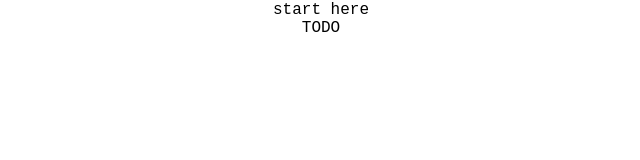
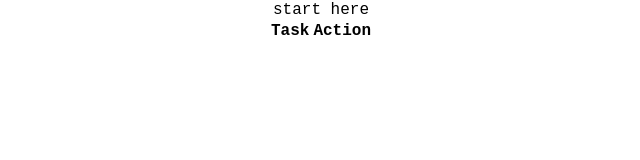
Before and after one commit to codemattcode/React-API-consume, a React (Create React App) app: page / in a window 1280 px wide. Shown: the top 160 px of the page, without its empty margins (319-959 px from the left). Built offline with nearby package versions, Linux system fonts and the light colour scheme.

Commit message:
add lodash

```diff
--- a/package.json
+++ b/package.json
@@ -6,6 +6,7 @@
     "react-scripts": "0.8.5"
   },
   "dependencies": {
+    "lodash": "^4.17.4",
     "react": "^15.4.2",
     "react-dom": "^15.4.2"
   },
--- a/src/Comps/App.js
+++ b/src/Comps/App.js
@@ -2,17 +2,27 @@ import React, { Component } from 'react';
 import './App.css';
 import Todo from './Todo';
 
-// const todos = [
-//   {
-//     task: 'make list',
-//     isComplete: false
-//   },
-//     task: 'buy shoes',
-//     isComplete: true
-// ];
+const todos = [
+  {
+    task: 'make list',
+    isComplete: false
+  },
+  {
+    task: 'buy shoes',
+    isComplete: true
+  }
+];
 
 
 class App extends Component {
+  constructor(props) {
+    super(props);
+
+    this.state = {
+      todos
+    };
+  }
+
   render() {
     return (
       <div className="app-wrapper">
@@ -22,7 +32,7 @@ class App extends Component {
         </div>
 
         <div>
-            <code><Todo /></code>
+            <code><Todo todos={this.state.todos}/></code>
         </div>
 
       </div>
--- a/src/Comps/Todo.js
+++ b/src/Comps/Todo.js
@@ -4,15 +4,22 @@ import React, { Component } from 'react';
 
 class App extends Component {
   render() {
+    console.log(this.props.todos)
+
     return (
       <div className="app-wrapper">
 
-        <div>
-            <code>TODO</code>
-        </div>
+        <table>
+          <thead>
+            <tr>
+              <th>Task</th>
+              <th>Action</th>
+            </tr>
+          </thead>
+        </table>
 
       </div>
-    )
+    );
   }
 }
 
```
